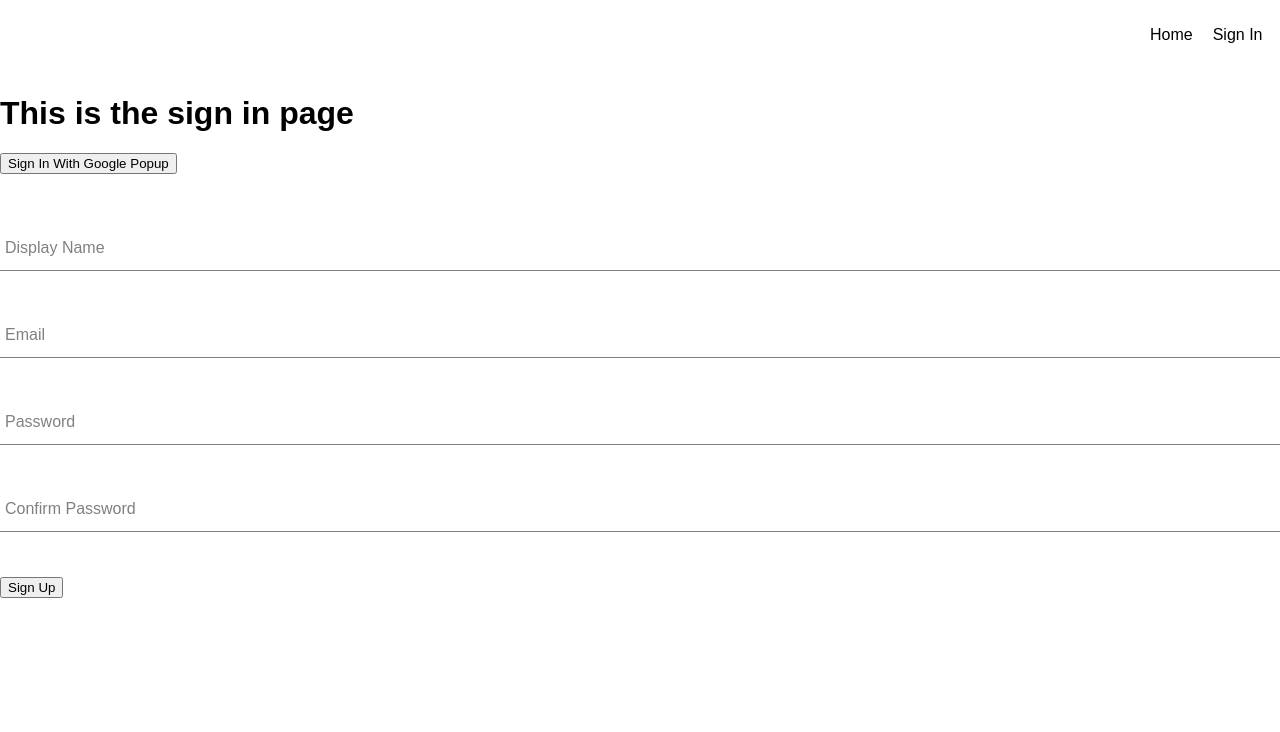
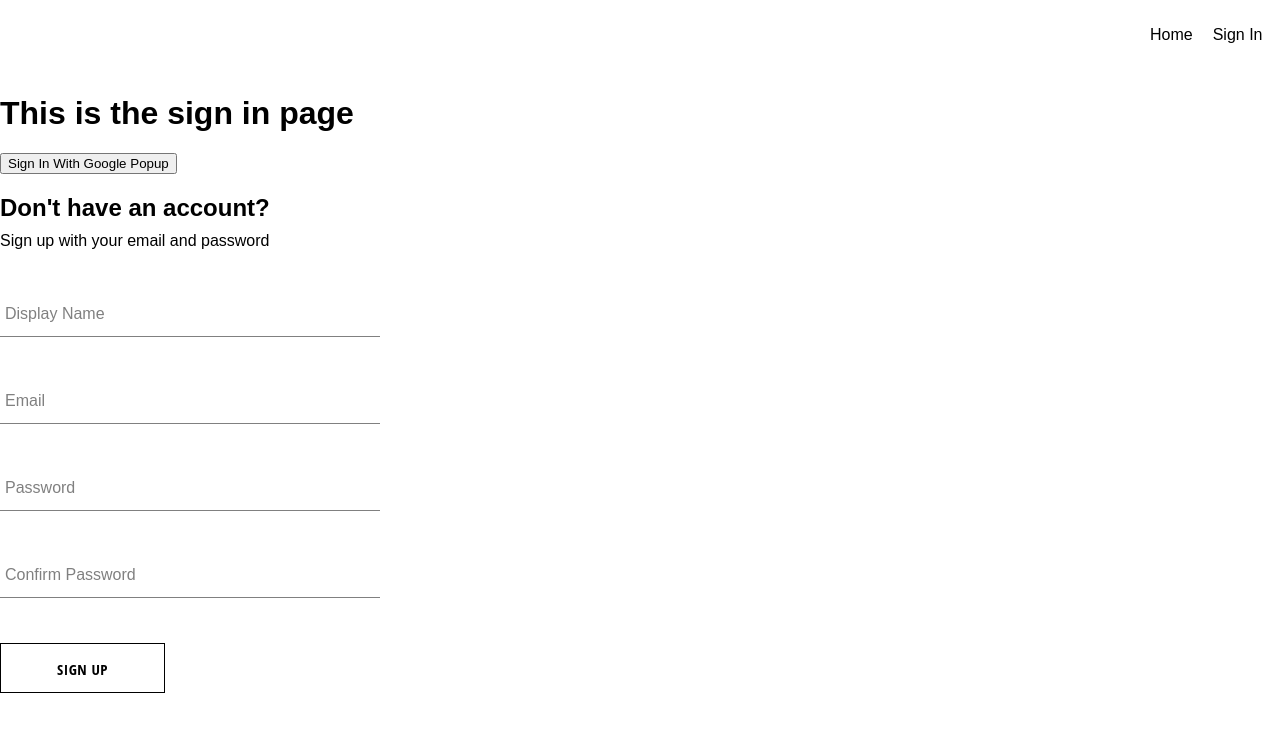
Before and after one commit to Precious-gift/Crwn-Clothing, a React (Create React App) app: page /signIn in a window 1280 px wide. Shown: the top 732 px of the page. Built offline with nearby package versions, Linux system fonts and the light colour scheme; some icons are missing; a web font is replaced by a local one.

Commit message:
created the button component

```diff
--- /dev/null
+++ b/src/components/button/button.component.jsx
@@ -0,0 +1,19 @@
+import "./button.style.scss";
+
+const BUTTON_TYPE_CLASSES = {
+  google: "google-sign-in",
+  inverted: "inverted",
+};
+
+const Button = ({ children, buttonType, ...otherProps }) => {
+  return (
+    <button
+      className={`button-container ${BUTTON_TYPE_CLASSES[buttonType]}`}
+      {...otherProps}
+    >
+      {children}
+    </button>
+  );
+};
+
+export default Button;
--- /dev/null
+++ b/src/components/button/button.style.scss
@@ -0,0 +1,46 @@
+.button-container {
+    min-width: 165px;
+    width: auto;
+    height: 50px;
+    letter-spacing: 0.5px;
+    line-height: 50px;
+    padding: 0 35px 0 35px;
+    font-size: 15px;
+    background-color: black;
+    color: white;
+    text-transform: uppercase;
+    font-family: 'Open Sans Condensed';
+    font-weight: bolder;
+    border: none;
+    cursor: pointer;
+    display: flex;
+    justify-content: center;
+
+    &:hover {
+        background-color: white;
+        color: black;
+        border: 1px solid black;
+    }
+
+    &.google-sign-in {
+        background-color: #4285f4;
+        color: white;
+
+        &:hover {
+            background-color: #357ae8;
+            border: none;
+        }
+    }
+
+    &.inverted {
+        background-color: white;
+        color: black;
+        border: 1px solid black;
+
+        &:hover {
+            background-color: black;
+            color: white;
+            border: none;
+        }
+    }
+}
--- a/src/components/sign-up-form/sign-up-form.component.jsx
+++ b/src/components/sign-up-form/sign-up-form.component.jsx
@@ -5,6 +5,8 @@
 } from "../../utils/firebase/firebase.utils";
 
 import FormInput from "../form-input/form-input.component";
+import "./sign-up-form.style.scss";
+import Button from "../button/button.component";
 
 const SignUpForm = () => {
   const defaultField = {
@@ -55,7 +57,9 @@
   };
 
   return (
-    <div>
+    <div className="sign-up-container">
+      <h2>Don't have an account?</h2>
+      <span>Sign up with your email and password</span>
       <form onSubmit={handleSubmit}>
         <FormInput
           label="Display Name"
@@ -93,7 +97,9 @@
           value={confirmPassword}
         />
 
-        <button type="submit">Sign Up</button>
+        <Button buttonType="inverted" type="submit">
+          Sign Up
+        </Button>
       </form>
     </div>
   );
--- /dev/null
+++ b/src/components/sign-up-form/sign-up-form.style.scss
@@ -0,0 +1,9 @@
+.sign-up-container {
+    display: flex;
+    flex-direction: column;
+    width: 380px;
+
+    h2 {
+        margin: 10px 0;
+    }
+}
```
